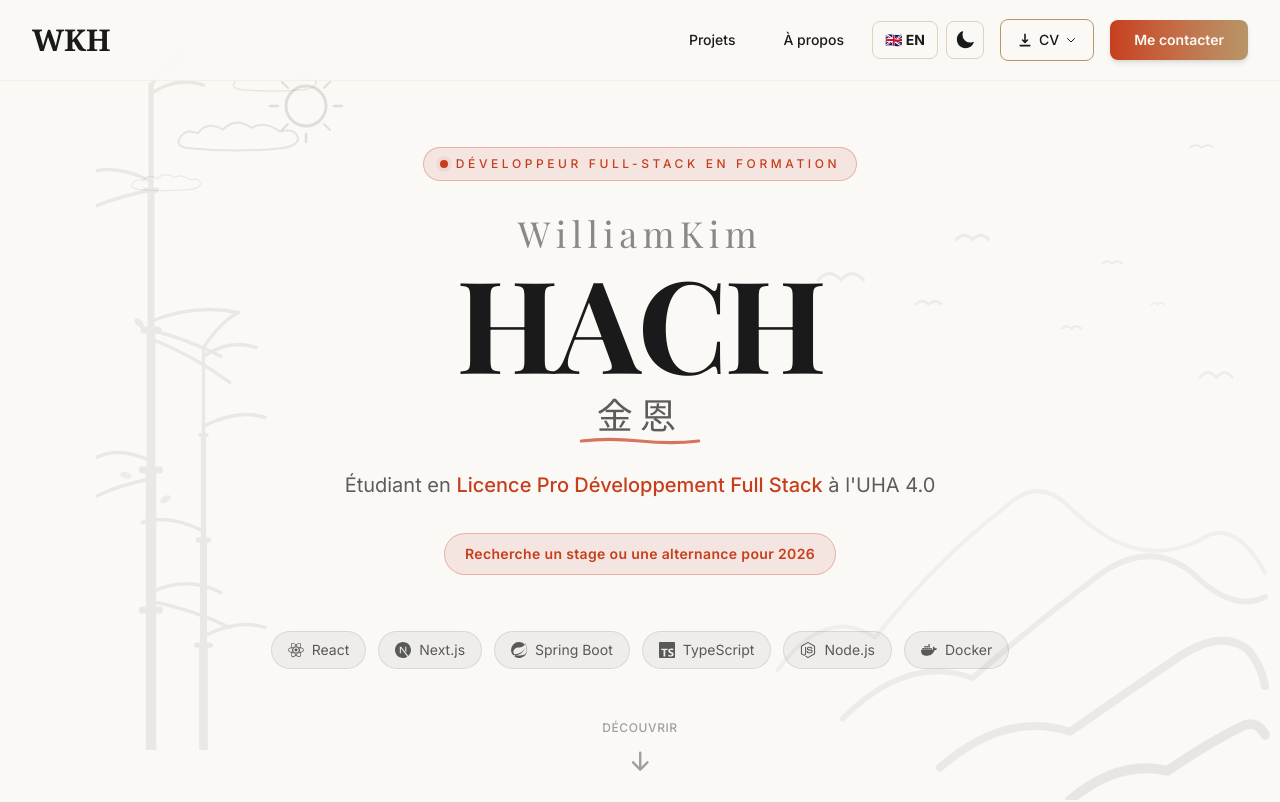
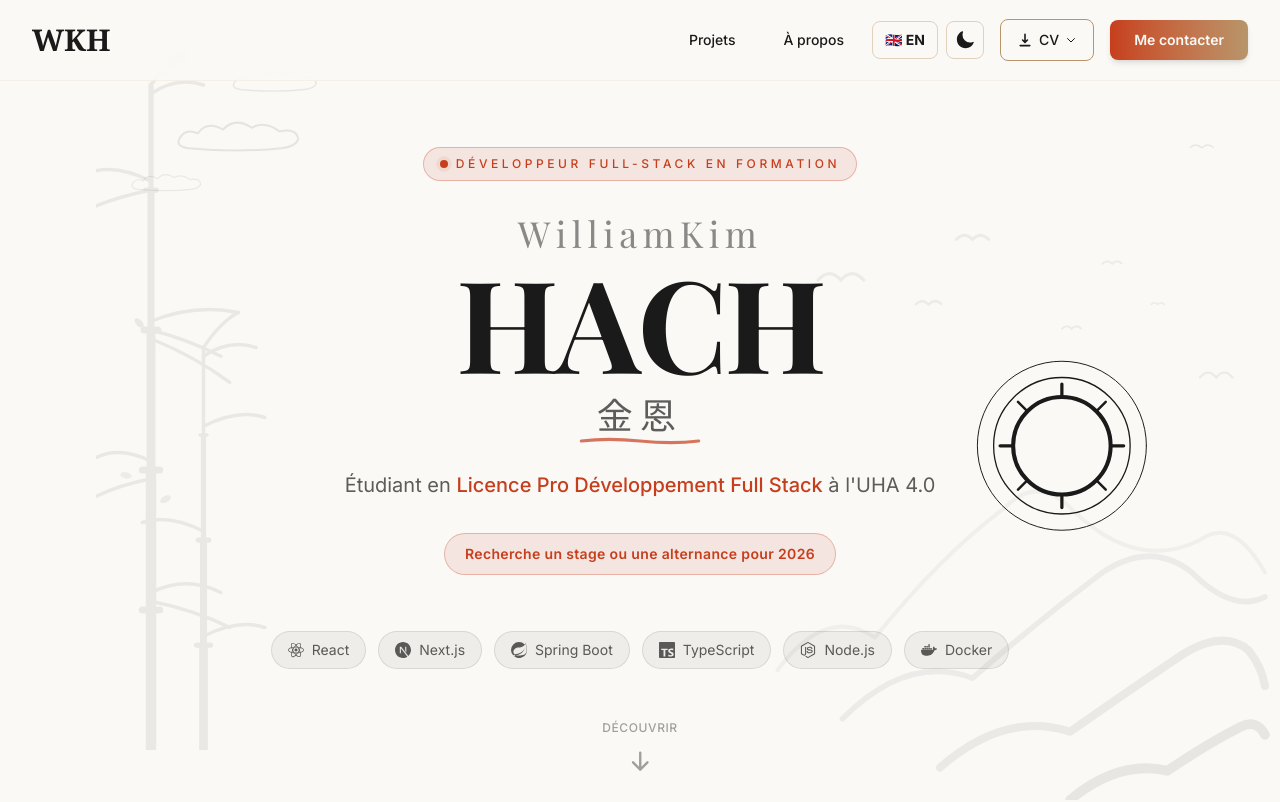
Before and after one commit to hachwilliam89-spec/portfolio-kim, a Next.js app: page / in a window 1280 px wide. Shown: the top 802 px of the page. Built offline with nearby package versions, Linux system fonts and the light colour scheme; a web font is replaced by a local one.

Commit message:
soleil levant

```diff
--- a/components/Hero.tsx
+++ b/components/Hero.tsx
@@ -292,21 +292,18 @@ export default function Hero() {
                 ))}
             </motion.div>
 
-            {/* ── SOLEIL (light) / LUNE (dark) — à droite du bambou ── */}
+            {/* ── LUNE (dark mode) — à droite du bambou ── */}
+            <AnimatePresence>
+                {isDark && (
                     <motion.div
-                className="absolute pointer-events-none opacity-[0.13]"
+                        key="moon"
+                        className="absolute pointer-events-none"
                         style={reduce
                             ? { left: '20%', top: '7%' }
                             : { left: '20%', top: '7%', x: celestialX, y: celestialY }
                         }
-            >
-                <AnimatePresence mode="wait">
-                    {isDark ? (
-                        /* LUNE — croissant rempli (masque SVG) */
-                        <motion.div
-                            key="moon"
                         initial={{ opacity: 0, scale: 0.9 }}
-                            animate={{ opacity: 1, scale: 1 }}
+                        animate={{ opacity: 0.13, scale: 1 }}
                         exit={{ opacity: 0, scale: 0.9 }}
                         transition={{ duration: 1.0, ease: 'easeOut' }}
                     >
@@ -333,35 +330,8 @@ export default function Hero() {
                             />
                         </motion.svg>
                     </motion.div>
-                    ) : (
-                        /* SOLEIL — cercle + rayons encre */
-                        <motion.div
-                            key="sun"
-                            initial={{ opacity: 0, scale: 0.9 }}
-                            animate={{ opacity: 1, scale: 1 }}
-                            exit={{ opacity: 0, scale: 0.9 }}
-                            transition={{ duration: 1.0, ease: 'easeOut' }}
-                        >
-                            <motion.svg
-                                width="100" height="100" viewBox="0 0 100 100"
-                                fill="none" stroke="currentColor" strokeLinecap="round"
-                                animate={reduce ? {} : { opacity: [0.8, 1, 0.8] }}
-                                transition={{ duration: 5, repeat: Infinity, ease: 'easeInOut' }}
-                            >
-                                <motion.circle cx="50" cy="50" r="20" strokeWidth="3" variants={drawLine} initial="hidden" animate="visible" custom={0.4} />
-                                <motion.path d="M 50 14 L 50 22" strokeWidth="2.5" variants={drawLine} initial="hidden" animate="visible" custom={0.85} />
-                                <motion.path d="M 50 78 L 50 86" strokeWidth="2.5" variants={drawLine} initial="hidden" animate="visible" custom={0.88} />
-                                <motion.path d="M 14 50 L 22 50" strokeWidth="2.5" variants={drawLine} initial="hidden" animate="visible" custom={0.91} />
-                                <motion.path d="M 78 50 L 86 50" strokeWidth="2.5" variants={drawLine} initial="hidden" animate="visible" custom={0.94} />
-                                <motion.path d="M 26 26 L 32 32" strokeWidth="2" variants={drawLine} initial="hidden" animate="visible" custom={0.97} />
-                                <motion.path d="M 74 74 L 68 68" strokeWidth="2" variants={drawLine} initial="hidden" animate="visible" custom={1.00} />
-                                <motion.path d="M 74 26 L 68 32" strokeWidth="2" variants={drawLine} initial="hidden" animate="visible" custom={1.03} />
-                                <motion.path d="M 26 74 L 32 68" strokeWidth="2" variants={drawLine} initial="hidden" animate="visible" custom={1.06} />
-                            </motion.svg>
-                        </motion.div>
                 )}
             </AnimatePresence>
-            </motion.div>
 
             {/* ── NUAGES — devant le soleil/lune ── */}
             {!reduce && (<>
@@ -387,6 +357,39 @@ export default function Hero() {
 
             {/* ── MONTAGNES en 4 calques parallax ── */}
             <div className="absolute right-0 bottom-0 pointer-events-none w-[350px] h-[450px] md:w-[450px] md:h-[550px] lg:w-[550px] lg:h-[650px]">
+
+                {/* ── SOLEIL LEVANT — calque 0, derrière toutes les montagnes ── */}
+                <AnimatePresence>
+                    {!isDark && (
+                        <motion.div
+                            key="rising-sun"
+                            className="absolute inset-0"
+                            style={reduce ? {} : { x: celestialX, y: celestialY }}
+                            initial={{ opacity: 0 }}
+                            animate={{ opacity: 1 }}
+                            exit={{ opacity: 0 }}
+                            transition={{ duration: 2, delay: 0.6, ease: 'easeOut' }}
+                        >
+                            <svg className="w-full h-full" viewBox="0 0 320 400" fill="none" stroke="currentColor" strokeLinecap="round">
+                                {/* Halos atmosphériques */}
+                                <motion.circle cx="195" cy="182" r="52" strokeWidth="0.6" opacity="0.04" variants={drawLine} initial="hidden" animate="visible" custom={0.5} />
+                                <motion.circle cx="195" cy="182" r="42" strokeWidth="0.8" opacity="0.06" variants={drawLine} initial="hidden" animate="visible" custom={0.7} />
+                                {/* Corps du soleil */}
+                                <motion.circle cx="195" cy="182" r="30" strokeWidth="2.5" opacity="0.11" variants={drawLine} initial="hidden" animate="visible" custom={0.9} />
+                                {/* Rayons cardinaux */}
+                                <motion.path d="M 195 144 L 195 152" strokeWidth="2" opacity="0.10" variants={drawLine} initial="hidden" animate="visible" custom={1.1} />
+                                <motion.path d="M 195 212 L 195 220" strokeWidth="2" opacity="0.10" variants={drawLine} initial="hidden" animate="visible" custom={1.12} />
+                                <motion.path d="M 157 182 L 165 182" strokeWidth="2" opacity="0.10" variants={drawLine} initial="hidden" animate="visible" custom={1.14} />
+                                <motion.path d="M 225 182 L 233 182" strokeWidth="2" opacity="0.10" variants={drawLine} initial="hidden" animate="visible" custom={1.16} />
+                                {/* Rayons diagonaux */}
+                                <motion.path d="M 168 155 L 174 161" strokeWidth="1.5" opacity="0.09" variants={drawLine} initial="hidden" animate="visible" custom={1.18} />
+                                <motion.path d="M 216 203 L 222 209" strokeWidth="1.5" opacity="0.09" variants={drawLine} initial="hidden" animate="visible" custom={1.20} />
+                                <motion.path d="M 222 155 L 216 161" strokeWidth="1.5" opacity="0.09" variants={drawLine} initial="hidden" animate="visible" custom={1.22} />
+                                <motion.path d="M 174 203 L 168 209" strokeWidth="1.5" opacity="0.09" variants={drawLine} initial="hidden" animate="visible" custom={1.24} />
+                            </svg>
+                        </motion.div>
+                    )}
+                </AnimatePresence>
 
                 {/* Calque 1 — le plus lointain */}
                 <motion.div className="absolute inset-0 opacity-[0.04]" style={reduce ? {} : { x: m1x, y: m1y }}>
```
Lines whose indentation alone changed are shown as unchanged.
